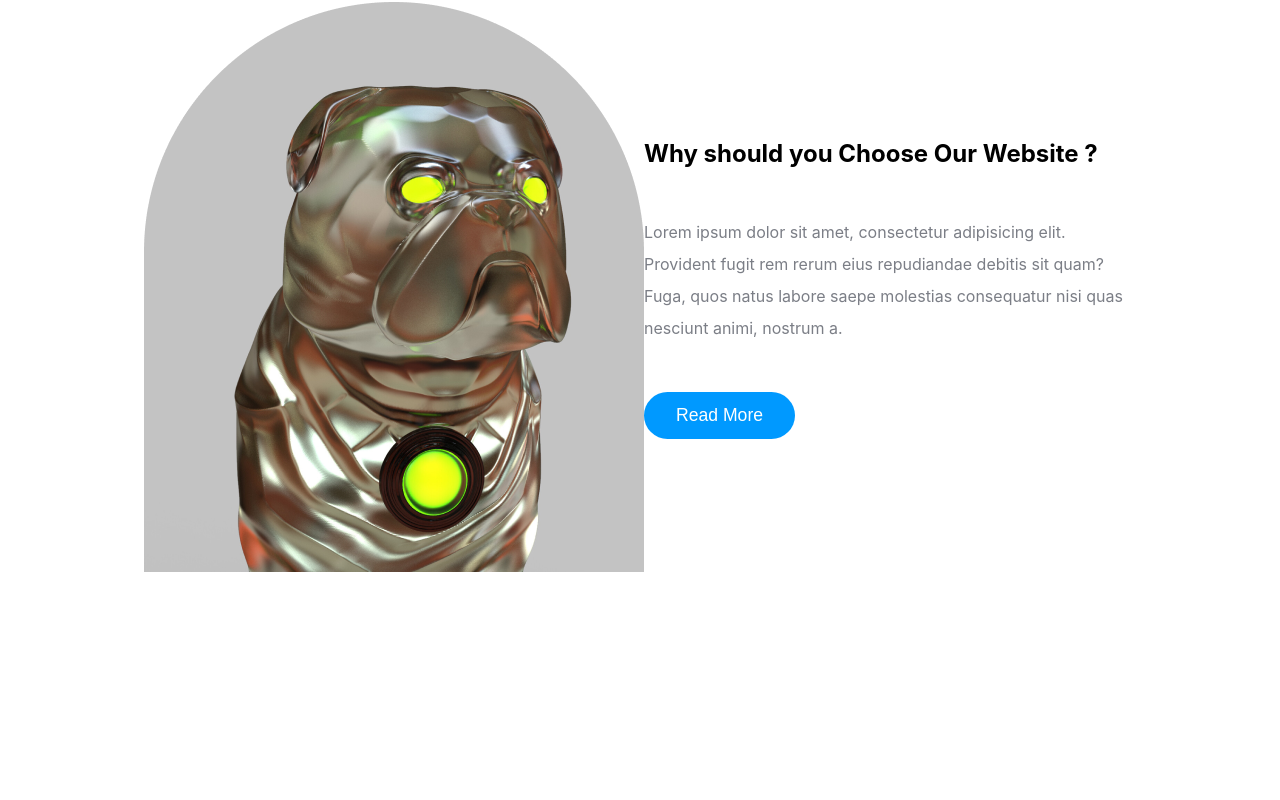
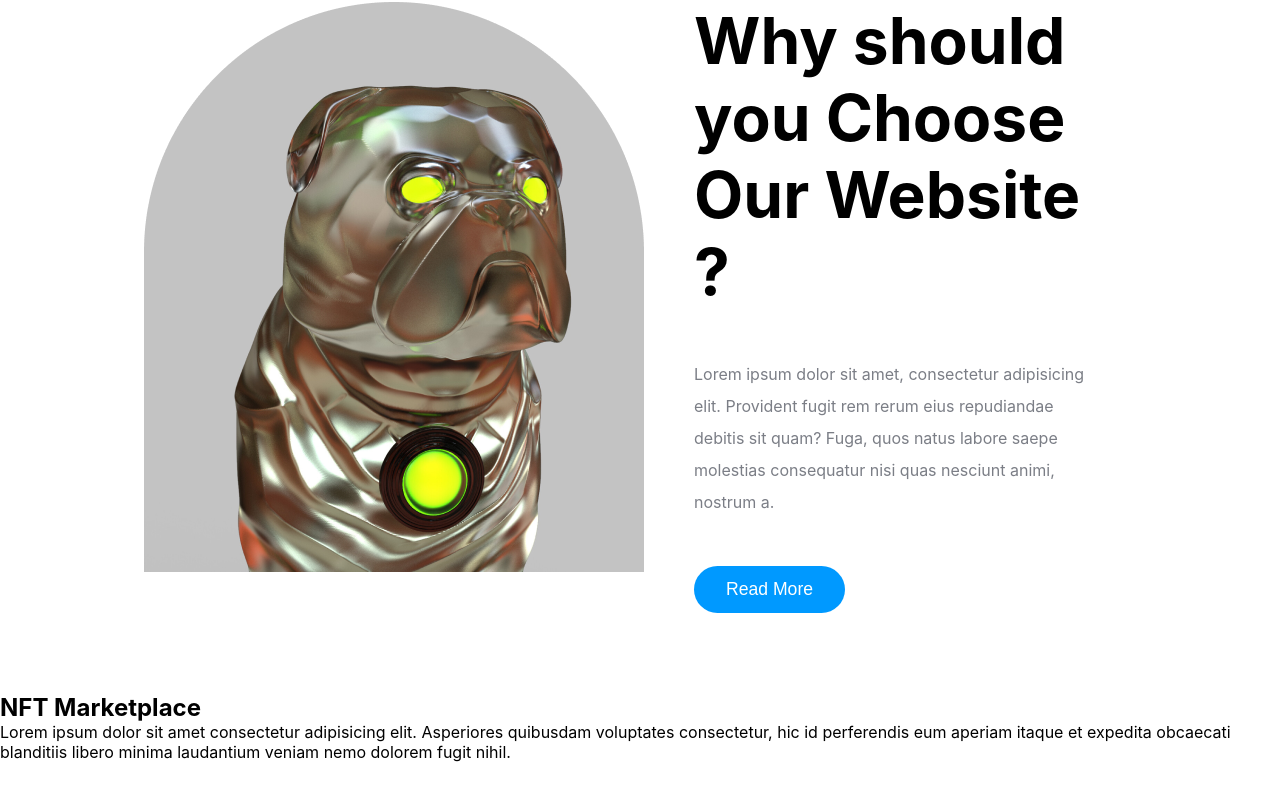
Before and after one commit to ndohvich/Responsive_NFT_Marketplace, a React (Create React App) app in the folder nft-marketplace/: page / in a window 1280 px wide. Shown: the part 2291-3091 px from the top of the page. Before the commit the page ends 2947 px from the top, so only its background shows below. Built offline with nearby package versions, Linux system fonts and the light colour scheme.

Commit message:
Mise en place de Marketplace

```diff
--- a/nft-marketplace/src/App.js
+++ b/nft-marketplace/src/App.js
@@ -3,6 +3,7 @@ import Clients from './components/Clients';
 import CreateAndSell from './components/CreateAndSell';
 import Home from './components/Home';
 import Choose from './components/Choose';
+import { Marketplace } from './components/Marketplace';
 
 function App() {
   return (
@@ -11,6 +12,7 @@ function App() {
       <Clients />
       <CreateAndSell />
       <Choose />
+      <Marketplace />
     </div>
   )
 }
--- a/nft-marketplace/src/components/Choose.jsx
+++ b/nft-marketplace/src/components/Choose.jsx
@@ -19,7 +19,7 @@ export default function Choose() {
             <Button text="Read More" blue />
         </div>
     </Section>
-  )
+  );
 }
 
 const Section = styled.section`
@@ -34,8 +34,9 @@ const Section = styled.section`
         justify-content: center;
         flex-direction: column;
         gap: 3rem;
+        padding: 0 50px;
         h2{
-            fonct-size: 4rem;
+            font-size: 4rem;
         }
         p{
             color: #7b7e86;
--- /dev/null
+++ b/nft-marketplace/src/components/Marketplace.jsx
@@ -0,0 +1,103 @@
+import React from 'react';
+import {BsThreeDots} from "react-icons/bs";
+import {FaEthereum} from "react-icons/fa";
+import styled from "styled-components";
+import marketplace1 from "../assets/marketplace1.png";
+import marketplace2 from "../assets/marketplace2.png";
+import marketplace3 from "../assets/marketplace3.png";
+import marketplace4 from "../assets/marketplace4.png";
+import marketplace5 from "../assets/marketplace5.png";
+import marketplace6 from "../assets/marketplace6.png";
+import marketplace7 from "../assets/marketplace7.png";
+import marketplace8 from "../assets/marketplace8.png";
+import Button from "./Button";
+
+export const Marketplace = () => {
+    const marketPlaceData = [
+        {
+            image: marketplace1,
+            name: "Aiboi-meta"
+        },
+        {
+            image: marketplace2,
+            name: "Pedram-mohamm..."
+        },
+        {
+            image: marketplace3,
+            name: "Eduardo-pena"
+        },
+        {
+            image: marketplace4,
+            name: "Daeho-cha"
+        },
+        {
+            image: marketplace5,
+            name: "Justine-florentino"
+        },
+        {
+            image: marketplace6,
+            name: "Hoang-l-p-solan"
+        },
+        {
+            image: marketplace7,
+            name: "Joshua-jay"
+        },
+        {
+            image: marketplace8,
+            name: "Ndohvich-za"
+        },
+    ];
+    const marketPlaceType = [
+        "All",
+        "Art",
+        "Generic",
+        "Common",
+        "Trading",
+        "Rare",
+    ];
+  return (
+    <Section>
+        <div className="title">
+            <h2>NFT Marketplace</h2>
+            <p>
+                Lorem ipsum dolor sit amet consectetur adipisicing elit.
+                Asperiores quibusdam voluptates consectetur, hic id perferendis eum aperiam itaque et
+                expedita obcaecati blanditiis libero minima laudantium veniam nemo dolorem fugit nihil.
+            </p>
+        </div>
+        <div className="marketPlaceTypes">
+            {
+                marketPlaceType.map(({text, index}) => {
+                    return <Button text={text} key={index} blue={index === 0} />
+                })
+            }
+        </div>
+        <div className="marketPlaces">
+            {
+                marketPlaceData.map(({image,name}) =>{
+                    return(
+                        <div className="marketplace">
+                            <div className="image">
+                                <img src={image} />
+                            </div>
+                            <div className="name">
+                                <h4>{name}</h4>
+                                <BsThreeDots />
+                            </div>
+                            <h5 className="username">@koolkisha</h5>
+                            <div className="price-container">
+                                <h5 className="price">5.5ETH</h5>
+                                <FaEthereum />
+                            </div>
+                        </div>
+                    );
+                })
+            }
+        </div>
+    </Section>
+  );
+}
+
+const Section = styled.section`
+
+`;
```
